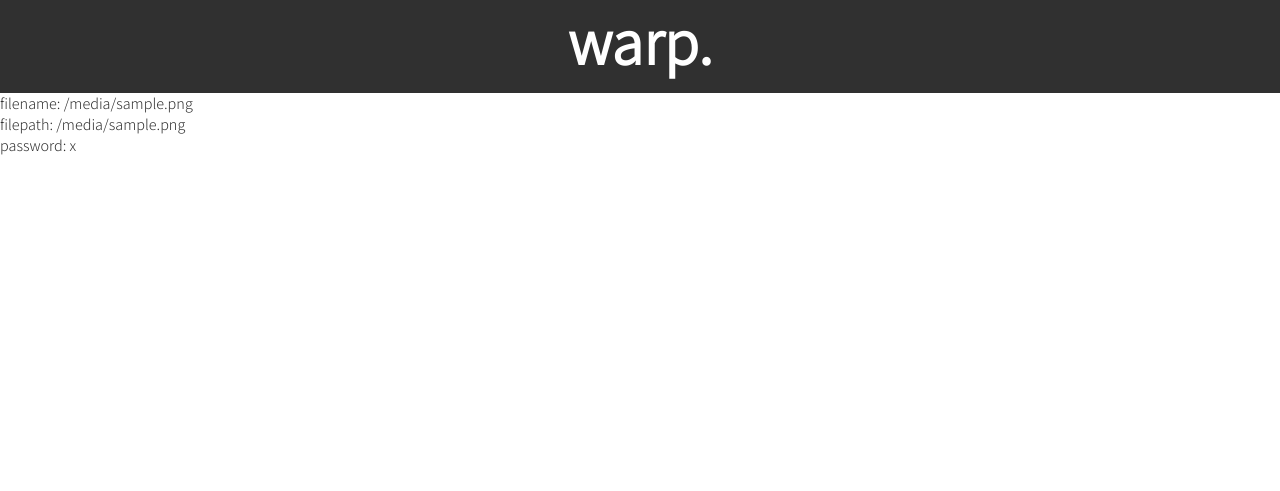
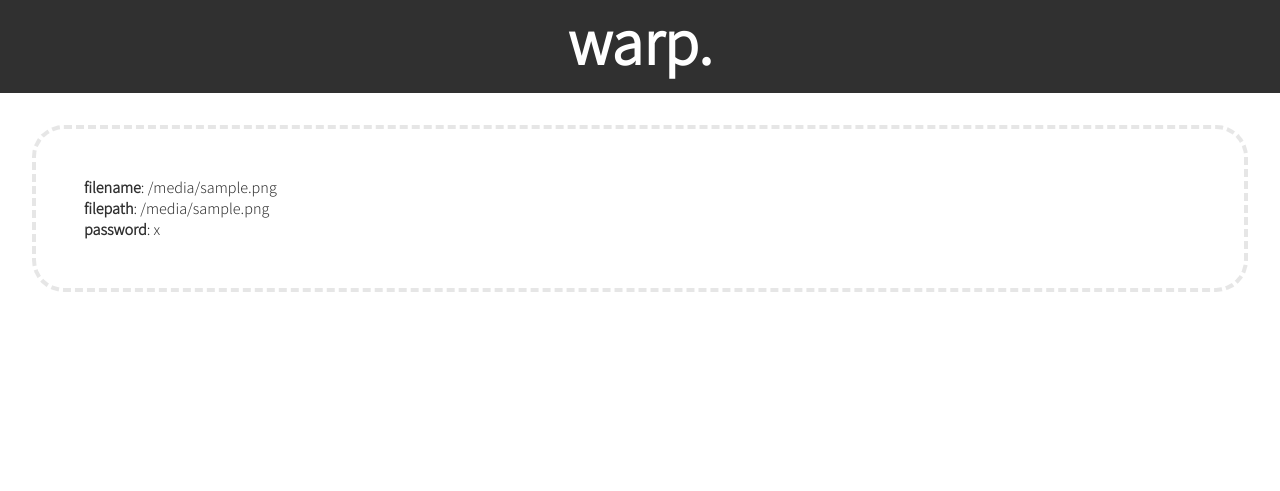
Before and after one commit to ilbuonmarcio/warp, a Flask app: template src/templates/file.html in a window 1280 px wide. Shown: the top 491 px of the page. Run offline with Flask 2, Linux system fonts and the light colour scheme; the template is opened without the code that fills it: most values are stand-ins (such as "Sample title", 1, 10 or a date in 2020); some libraries are stand-ins or nearby versions.

Commit message:
Added showing uploadedfile template

```diff
--- a/src/templates/css_deps.html
+++ b/src/templates/css_deps.html
@@ -19,6 +19,23 @@
 #dropzone-wrapper {
     margin-left: 32px;
     margin-right: 32px;
+}
+
+#uploadedfile-info-area {
+    background: #ffffff;
+    border-radius: 32px;
+    border: 4px dashed rgb(230, 230, 230);
+    margin-left: auto;
+    margin-right: auto;
+    padding: 48px;
+    margin-bottom: 64px;
+    margin-top: 32px;
+    margin-left: 32px;
+    margin-right: 32px;
+}
+
+.uploadedfile-info-title {
+    font-weight: 600;
 }
 
 .dz-preview {
--- a/src/templates/file.html
+++ b/src/templates/file.html
@@ -12,9 +12,11 @@
     <body>
         {% include 'header.html' %}
 
-        filename: {{ file_properties.filename }}<br>
-        filepath: {{ file_properties.filepath }}<br>
-        password: {{ file_properties.password }}<br>
+        <div id="uploadedfile-info-area">
+            <span class="uploadedfile-info-title">filename</span>: {{ file_properties.filename }}<br>
+            <span class="uploadedfile-info-title">filepath</span>: {{ file_properties.filepath }}<br>
+            <span class="uploadedfile-info-title">password</span>: {{ file_properties.password }}<br>
+        </div>
 
         {% include 'footer.html' %}
 
```
